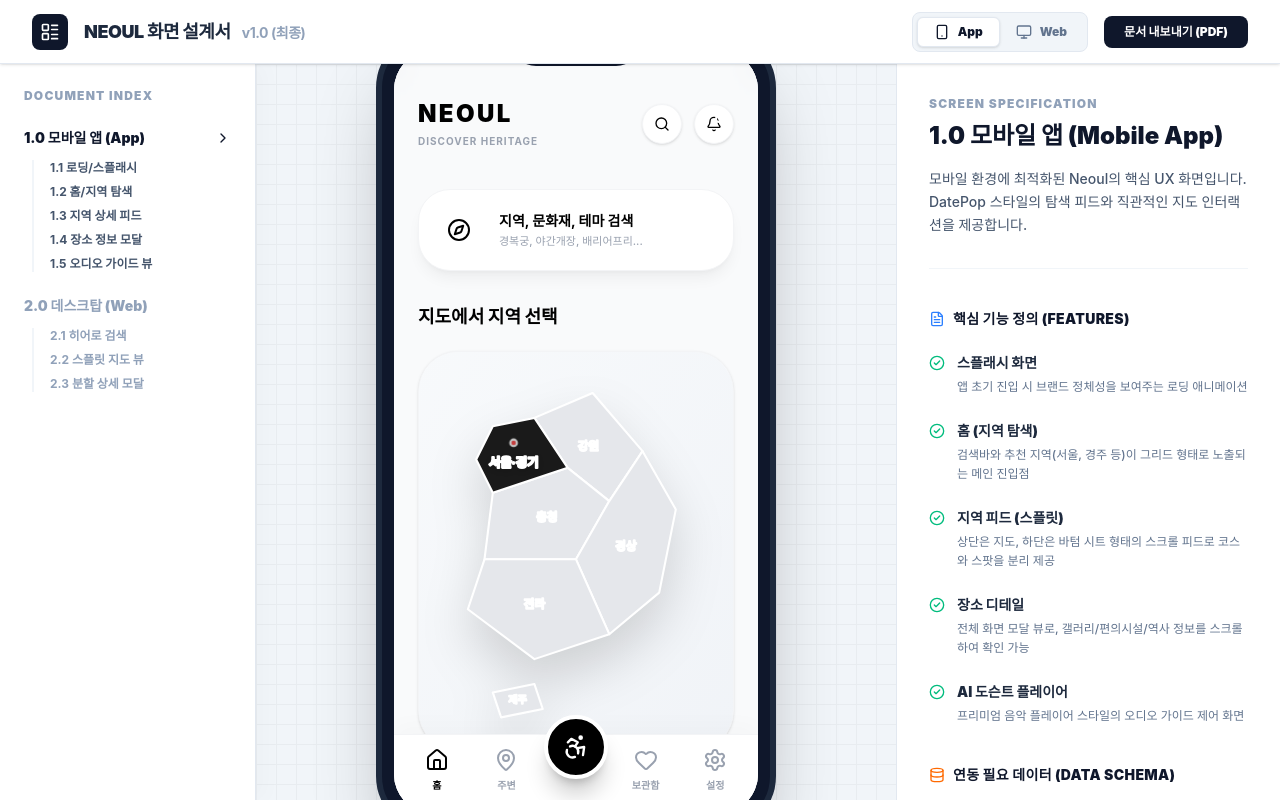
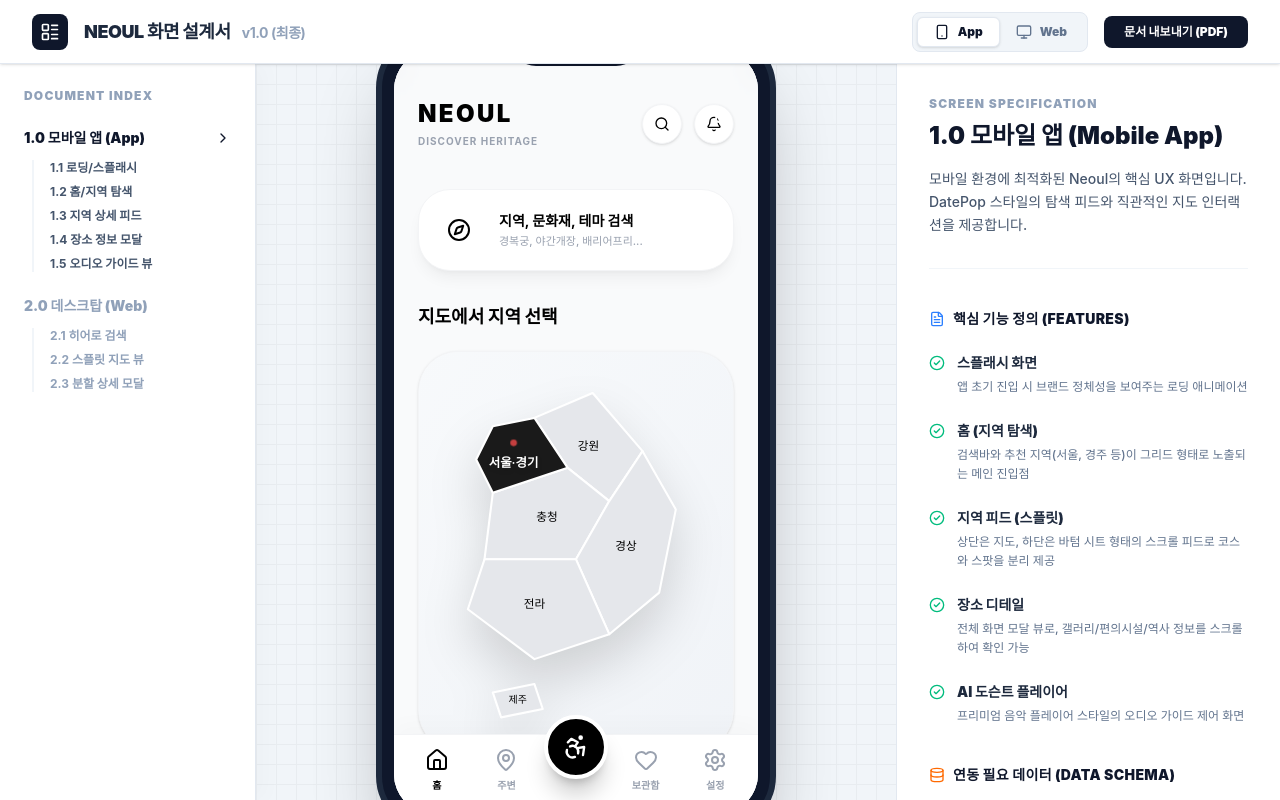
Before and after one commit to Minkkaeng/AI-, a React (Vite) app: page / in a window 1280 px wide. Built offline with nearby package versions, Linux system fonts and the light colour scheme; a web font is replaced by a local one.

Commit message:
style: remove inherited stroke from map text and fix blurriness

```diff
--- a/src/app/AppVersion.tsx
+++ b/src/app/AppVersion.tsx
@@ -1,7 +1,7 @@
 import { useState, useEffect } from 'react';
 import { motion, AnimatePresence } from 'framer-motion';
 import { Search, MapPin, Play, Pause, Home, Heart, Settings, Accessibility, ChevronLeft, ChevronDown, Share2, Compass, Bell, Star, Navigation, Info, MessageCircle, X } from 'lucide-react';
-import { MOCK_REGIONS, MOCK_PLACES } from '../types';
+import { MOCK_REGIONS } from '../types';
 import type { Place, Region, SubRegion } from '../types';
 
 export default function AppVersion() {
@@ -156,38 +156,38 @@
                            {/* Gangwon */}
                            <motion.g onClick={() => showToast('강원 지역은 준비 중입니다.')} whileHover={{ scale: 1.03, zIndex: 10 }} whileTap={{ scale: 0.95 }} className="cursor-pointer origin-[215px_105px]">
                               <polygon points="150,70 220,40 280,110 240,170 190,130" fill="#E5E7EB" className="transition-colors hover:fill-[#D1D5DB]" />
-                              <text x="215" y="105" textAnchor="middle" alignmentBaseline="middle" fill="#000000" className="font-medium text-[14px] pointer-events-none">강원</text>
+                              <text x="215" y="105" textAnchor="middle" alignmentBaseline="middle" fill="#000000" stroke="none" className="font-medium text-[14px] pointer-events-none">강원</text>
                            </motion.g>
 
                            {/* Chungcheong */}
                            <motion.g onClick={() => showToast('충청 지역은 준비 중입니다.')} whileHover={{ scale: 1.03, zIndex: 10 }} whileTap={{ scale: 0.95 }} className="cursor-pointer origin-[165px_190px]">
                               <polygon points="100,160 190,130 240,170 200,240 90,240" fill="#E5E7EB" className="transition-colors hover:fill-[#D1D5DB]" />
-                              <text x="165" y="190" textAnchor="middle" alignmentBaseline="middle" fill="#000000" className="font-medium text-[14px] pointer-events-none">충청</text>
+                              <text x="165" y="190" textAnchor="middle" alignmentBaseline="middle" fill="#000000" stroke="none" className="font-medium text-[14px] pointer-events-none">충청</text>
                            </motion.g>
 
                            {/* Gyeongsang */}
                            <motion.g onClick={() => showToast('경상 지역은 준비 중입니다.')} whileHover={{ scale: 1.03, zIndex: 10 }} whileTap={{ scale: 0.95 }} className="cursor-pointer origin-[260px_225px]">
                               <polygon points="240,170 280,110 320,180 300,280 240,330 200,240" fill="#E5E7EB" className="transition-colors hover:fill-[#D1D5DB]" />
-                              <text x="260" y="225" textAnchor="middle" alignmentBaseline="middle" fill="#000000" className="font-medium text-[14px] pointer-events-none">경상</text>
+                              <text x="260" y="225" textAnchor="middle" alignmentBaseline="middle" fill="#000000" stroke="none" className="font-medium text-[14px] pointer-events-none">경상</text>
                            </motion.g>
 
                            {/* Jeolla */}
                            <motion.g onClick={() => showToast('전라 지역은 준비 중입니다.')} whileHover={{ scale: 1.03, zIndex: 10 }} whileTap={{ scale: 0.95 }} className="cursor-pointer origin-[150px_295px]">
                               <polygon points="90,240 200,240 240,330 150,360 70,300" fill="#E5E7EB" className="transition-colors hover:fill-[#D1D5DB]" />
-                              <text x="150" y="295" textAnchor="middle" alignmentBaseline="middle" fill="#000000" className="font-medium text-[14px] pointer-events-none">전라</text>
+                              <text x="150" y="295" textAnchor="middle" alignmentBaseline="middle" fill="#000000" stroke="none" className="font-medium text-[14px] pointer-events-none">전라</text>
                            </motion.g>
 
                            {/* Seoul/Gyeonggi - Active Target */}
                            <motion.g onClick={() => setSelectedRegion(MOCK_REGIONS.find(r => r.id === 'gyeonggi') || null)} whileHover={{ scale: 1.05, zIndex: 20 }} whileTap={{ scale: 0.95 }} className="cursor-pointer origin-[125px_115px]">
                               <polygon points="100,80 150,70 190,130 100,160 80,120" fill="#1A1A1A" className="transition-colors hover:fill-[#000000]" />
-                              <circle cx="125" cy="100" r="4" fill="#FF4D4D" className="animate-pulse" />
-                              <text x="125" y="125" textAnchor="middle" alignmentBaseline="middle" fill="#FFFFFF" className="font-semibold text-[15px] pointer-events-none drop-shadow-md">서울·경기</text>
+                              <circle cx="125" cy="100" r="4" fill="#FF4D4D" className="animate-pulse" stroke="none" />
+                              <text x="125" y="125" textAnchor="middle" alignmentBaseline="middle" fill="#FFFFFF" stroke="none" className="font-semibold text-[15px] pointer-events-none drop-shadow-md">서울·경기</text>
                            </motion.g>
 
                            {/* Jeju */}
                            <motion.g onClick={() => showToast('제주 지역은 준비 중입니다.')} whileHover={{ scale: 1.03, zIndex: 10 }} whileTap={{ scale: 0.95 }} className="cursor-pointer origin-[130px_410px]">
                               <polygon points="100,400 150,390 160,420 110,430" fill="#E5E7EB" className="transition-colors hover:fill-[#D1D5DB]" />
-                              <text x="130" y="410" textAnchor="middle" alignmentBaseline="middle" fill="#000000" className="font-medium text-[12px] pointer-events-none">제주</text>
+                              <text x="130" y="410" textAnchor="middle" alignmentBaseline="middle" fill="#000000" stroke="none" className="font-medium text-[12px] pointer-events-none">제주</text>
                            </motion.g>
                         </g>
                      </svg>
```
